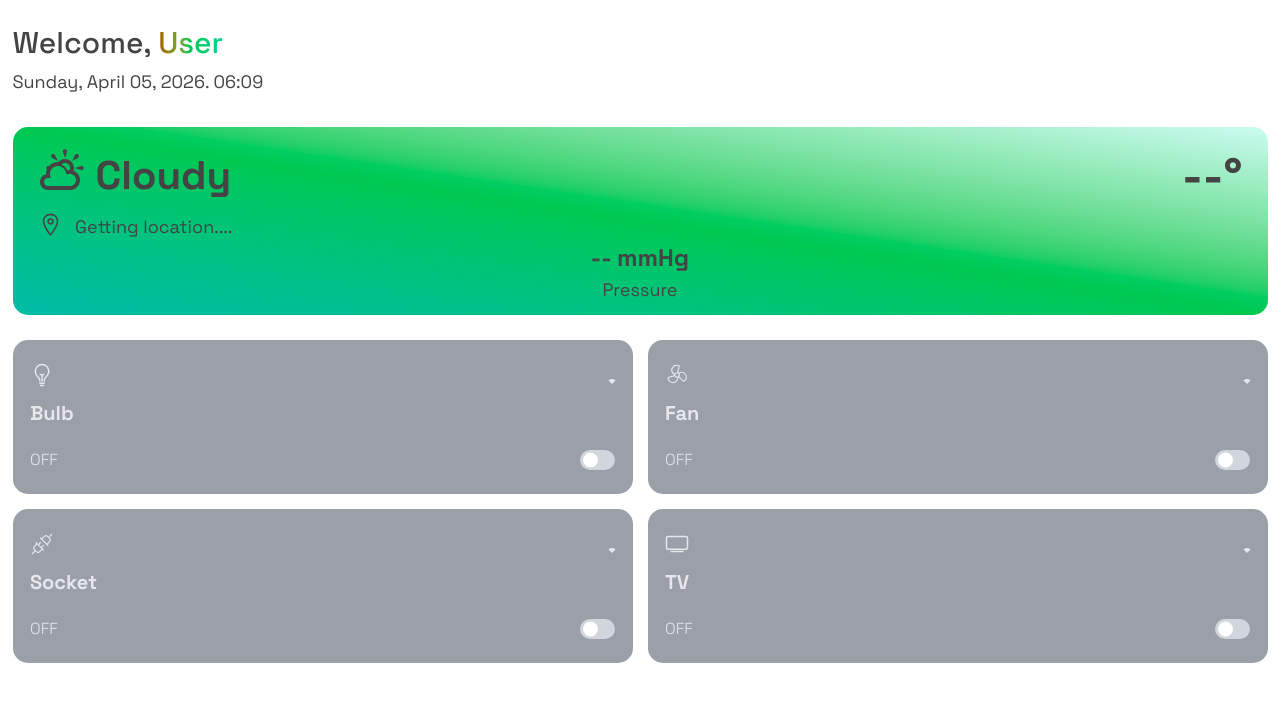
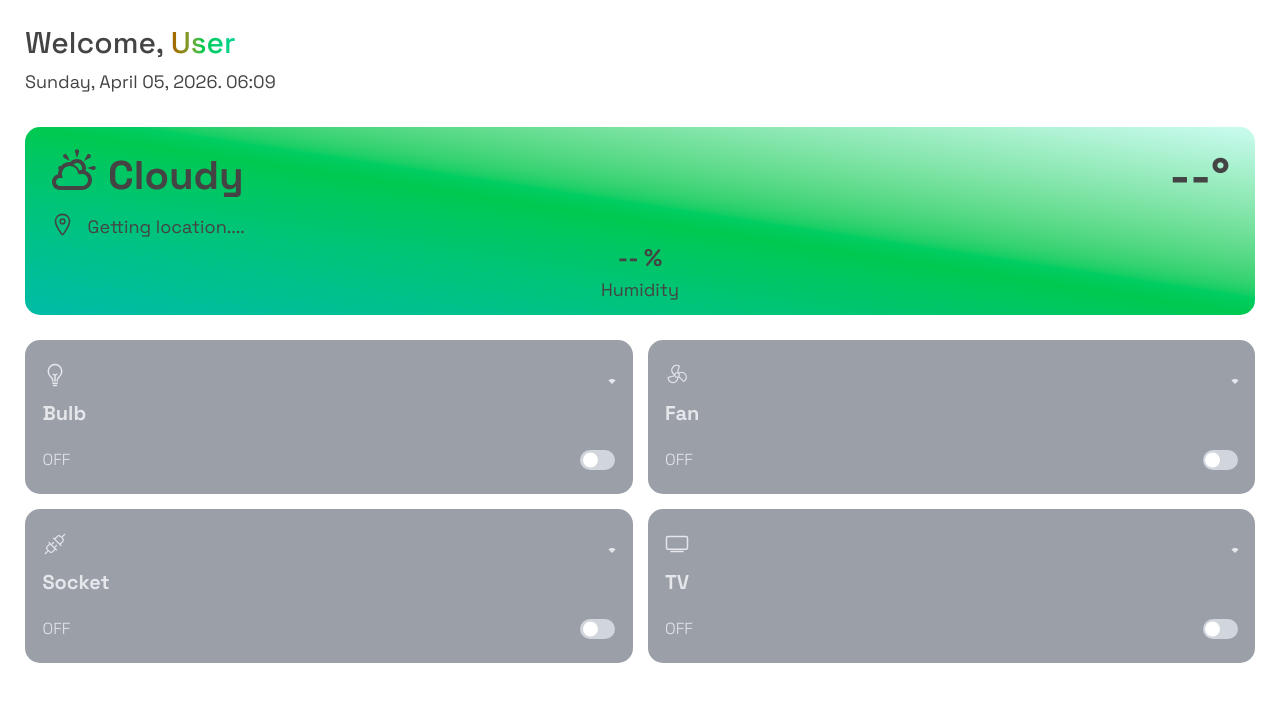
Before and after one commit to Mayor-Isaac/Embedded-System-Project, a React (Vite) app: page / in a window 1280 px wide. Shown: the top 702 px of the page. Built offline with nearby package versions, Linux system fonts and the light colour scheme; no server answers; the database is empty.

Commit message:
feat: Replace pressure state with humidity in Hero component and update related logic

```diff
--- a/src/Layout.jsx
+++ b/src/Layout.jsx
@@ -8,7 +8,6 @@ export default function Layout() {
     {
       id: 1,
       name: "Bulb",
-      status: "On",
       activeIcon: "IoBulbSharp",
       inactiveIcon: "IoBulbOutline",
       dbPath: "controls/bulb"
@@ -16,7 +15,6 @@ export default function Layout() {
     {
       id: 2,
       name: "Fan",
-      status: "Off",
       activeIcon: "PiFanFill",
       inactiveIcon: "PiFanLight",
       dbPath: "controls/fan"
@@ -24,7 +22,6 @@ export default function Layout() {
     {
       id: 3,
       name: "Socket",
-      status: "Off",
       activeIcon: "PiPlugsConnectedFill",
       inactiveIcon: "PiPlugsLight",
       dbPath: "controls/socket"
@@ -32,7 +29,6 @@ export default function Layout() {
     {
       id: 4,
       name: "TV",
-      status: "Off",
       activeIcon: "IoTvSharp",
       inactiveIcon: "IoTvOutline",
       dbPath: "controls/tv"
@@ -41,7 +37,7 @@ export default function Layout() {
 
 
   return (
-    <main className="p-5 flex flex-col gap-10">
+    <main className="py-5 px-10 flex flex-col gap-10">
       <Header />
 
       <Hero />
--- a/src/ui/Hero.jsx
+++ b/src/ui/Hero.jsx
@@ -77,32 +77,31 @@ export default function Hero() {
     }, []);
 
     const [temp, setTemp] = useState(null);
-    const [pressure, setPressure] = useState(null);
+    const [humidity, setHumidity] = useState(null);
 
 
     const [tempFade, setTempFade] = useState(false);
-    const [pressureFade, setPressureFade] = useState(false);
-
+    const [humidityFade, setHumidityFade] = useState(false);
 
     useEffect(() => {
       // 1. Point to data path
         const tempRef = ref(db, "environment/temp");
-        const pressureRef = ref(db, "environment/pressure");
+        const humidityRef = ref(db, "environment/humidity");
 
       // Listener for temperature
       const unsubscribeTemp = onValue(tempRef, (snapshot) => {
         const data = snapshot.val();
         setTemp(data);
       });
-        // Listener for pressure
-      const unsubscribePressure = onValue(pressureRef, (snapshot) => {
+        // Listener for humidity
+      const unsubscribeHumidity = onValue(humidityRef, (snapshot) => {
         const data = snapshot.val();
-        setPressure(data);
+        setHumidity(data);
       });
 
         return () => {
             unsubscribeTemp();
-            unsubscribePressure();
+            unsubscribeHumidity();
         }
     }, []);
 
@@ -115,11 +114,11 @@ export default function Hero() {
     }, [temp]);
 
     useEffect(() => {
-      if (pressure === null) return;
-      setPressureFade(true);
-      const t = setTimeout(() => setPressureFade(false), 300);
+      if (humidity === null) return;
+      setHumidityFade(true);
+      const t = setTimeout(() => setHumidityFade(false), 300);
       return () => clearTimeout(t);
-    }, [pressure]);
+    }, [humidity]);
 
   return (
     <div className="py-5 px-10 rounded-3xl bg-linear-to-tr from-teal-500 via-green-500 to-teal-100">
@@ -151,12 +150,12 @@ export default function Hero() {
         <div className="flex flex-col justify-center items-center">
           <h3
             className={`font-bold text-[24px] transition-opacity duration-500 ease-in-out ${
-              pressureFade ? "opacity-0" : "opacity-100"
+              humidityFade ? "opacity-0" : "opacity-100"
             }`}
           >
-            {pressure || "--"} mmHg
+            {humidity || "--"} %
           </h3>
-          <p className="text-18px">Pressure</p>
+          <p className="text-18px">Humidity</p>
         </div>
       </div>
     </div>
```
